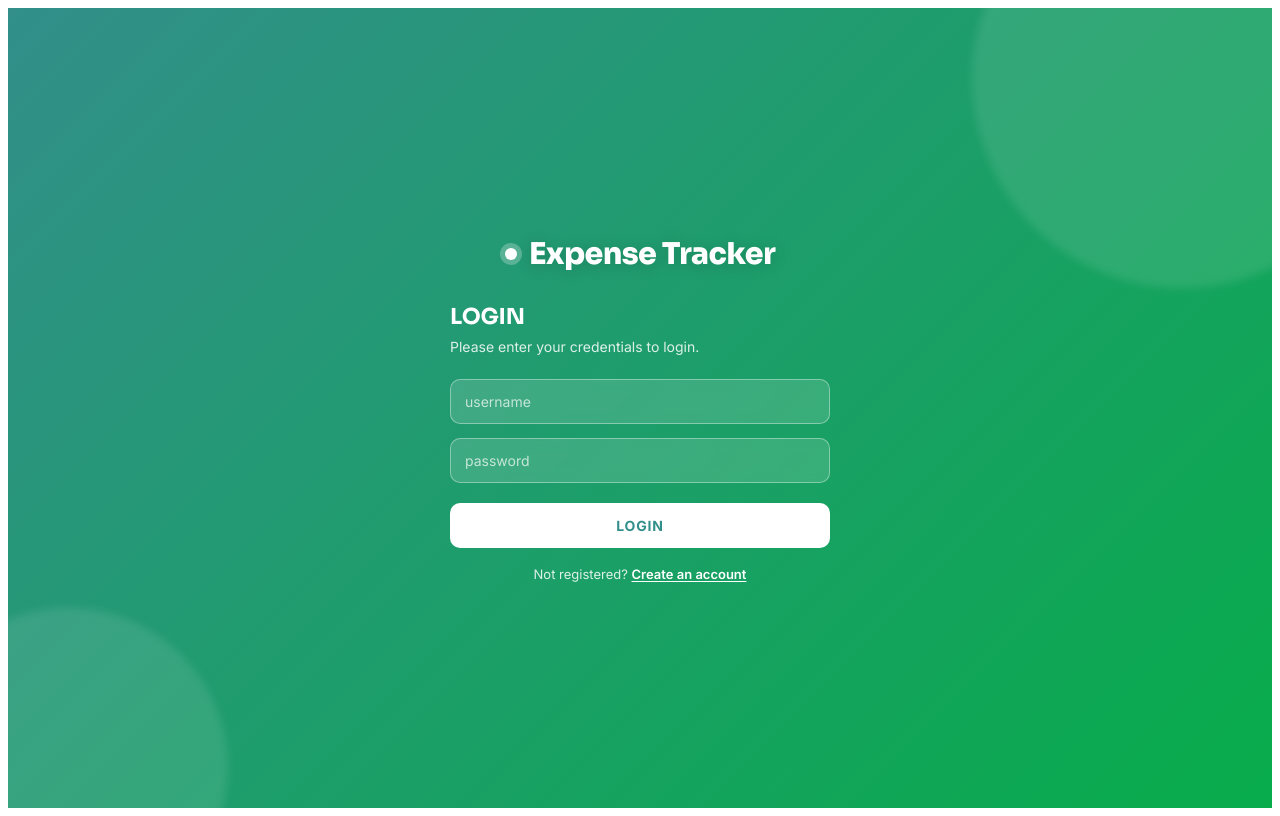
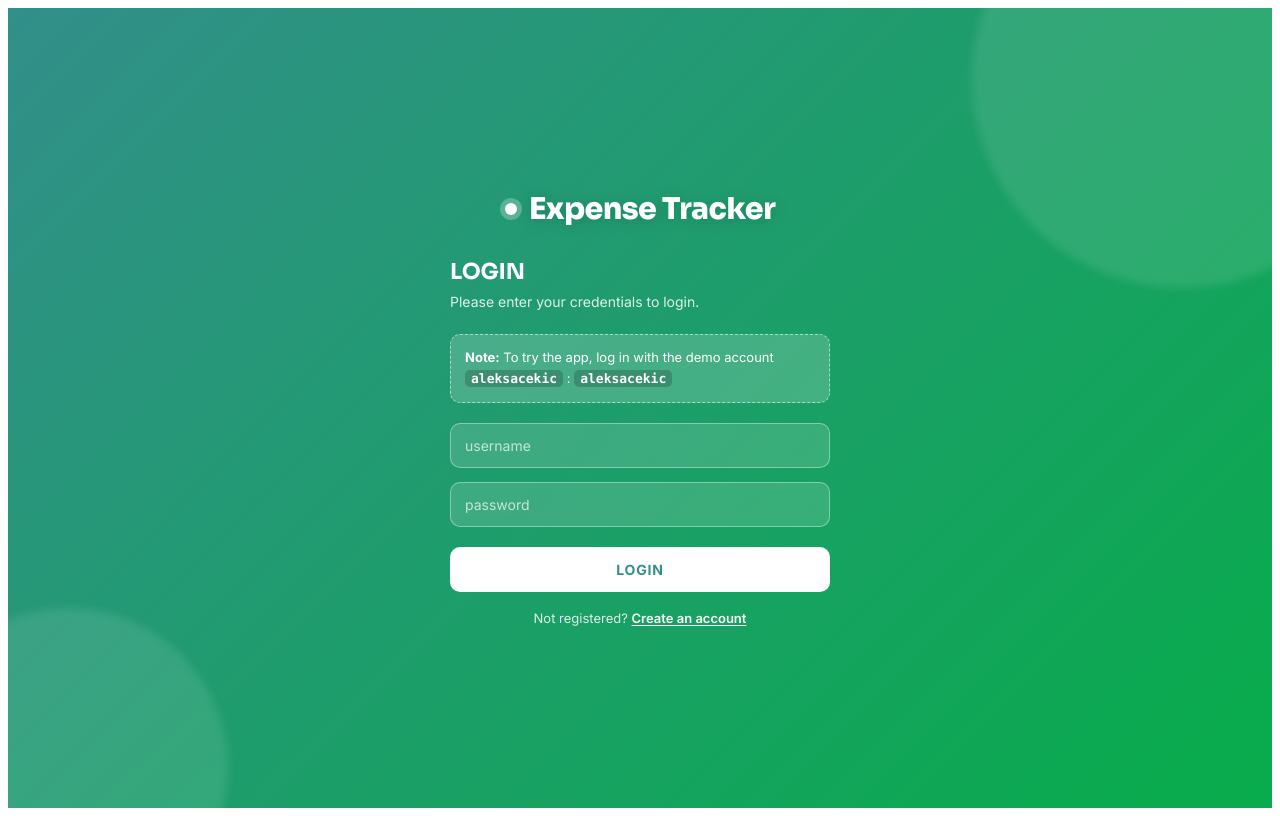
Before and after one commit to aleksacekic/nbp-mongo, a Next.js app in the folder expensetracker/: page / in a window 1280 px wide. Built offline with nearby package versions, Linux system fonts and the light colour scheme; no server answers.

Commit message:
Dodati podaci za demo akaunt na login stranicu.

```diff
--- a/expensetracker/src/app/login/page.js
+++ b/expensetracker/src/app/login/page.js
@@ -58,6 +58,11 @@ const Login = () => {
               <p>Please enter your credentials to login.</p>
             </div>
           </div>
+          <div className="demo-note">
+            <strong>Note:</strong> To try the app, log in with the demo account
+            <br />
+            <code>aleksacekic</code> : <code>aleksacekic</code>
+          </div>
           <form className="login-form">
             <input type="text" placeholder="username" ref={userRef} />
             <input type="password" placeholder="password" ref={passRef} />
--- a/expensetracker/src/app/login/style.css
+++ b/expensetracker/src/app/login/style.css
@@ -121,6 +121,26 @@
   font-size: 14px;
   color: rgba(255, 255, 255, 0.85);
   line-height: 1.5;
+}
+
+/* napomena sa demo nalogom */
+.demo-note {
+  margin: 0 0 20px;
+  padding: 12px 14px;
+  border-radius: 10px;
+  background: rgba(255, 255, 255, 0.18);
+  border: 1.5px dashed rgba(255, 255, 255, 0.55);
+  font-size: 13px;
+  line-height: 1.6;
+  color: #ffffff;
+}
+
+.demo-note code {
+  font-family: ui-monospace, SFMono-Regular, Menlo, Consolas, monospace;
+  font-weight: 700;
+  background: rgba(0, 0, 0, 0.18);
+  padding: 1px 6px;
+  border-radius: 5px;
 }
 
 .login-form {
```
